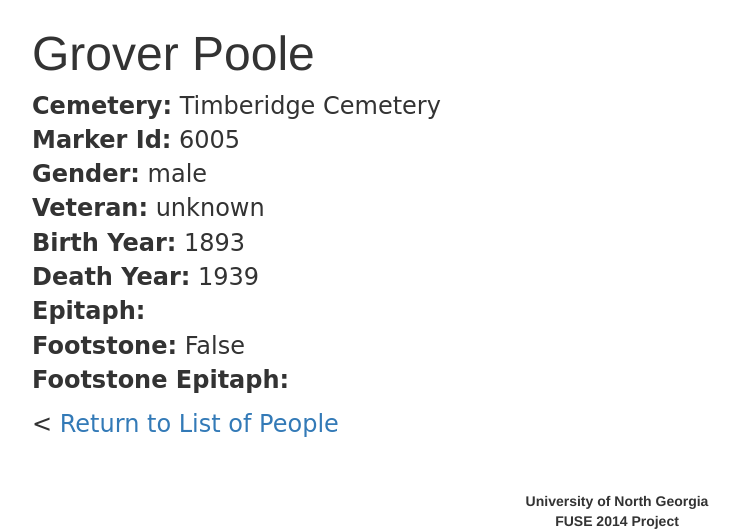
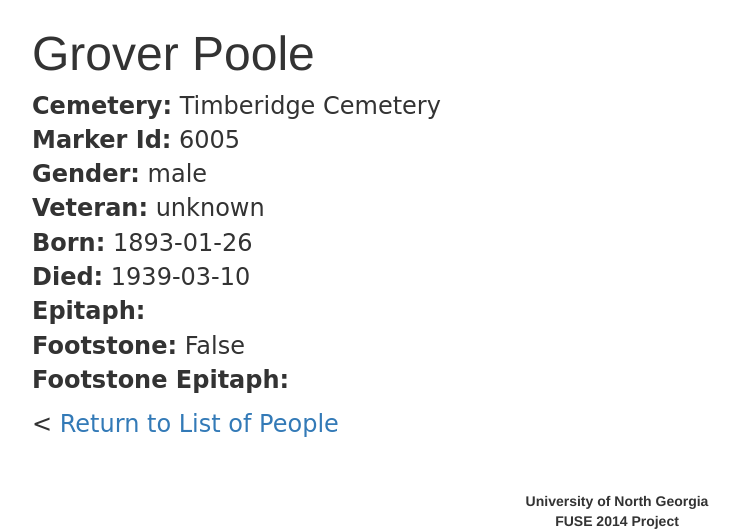
Before and after one commit to jzmiller1/fuse2014, a Django app: page /person/1/ in a window 1280 px wide. Shown: the part 52-583 px from the top of the page, without its empty margins (38-777 px from the left). Run offline with Django 3.2, Linux system fonts and the light colour scheme; the visitor is signed in with stand-in values (Sample User, id 1); data comes from the database, SQL or seed files in the repository; some libraries are stand-ins or nearby versions.

Commit message:
Altered views to include approximate date.
Changed the people_view and person_detail template to include approximate date instead of the birth and death year. Updated the model string method to include the approximate birth and death dates and updated the person model test to match the model string method.

```diff
--- a/cemeteries/models.py
+++ b/cemeteries/models.py
@@ -54,7 +54,7 @@ class Person(models.Model):
     footstoneI = models.TextField()
 
     def __str__(self):
-        return "FullName : {0}, {1}".format(self.full_name, self.markerid)
+        return "FullName : {0}, {1} Born: {2} Died: {3}".format(self.full_name, self.markerid, self.a_birth,self.a_death)
 
 
 class MarkerImage(models.Model):
--- a/cemeteries/templates/cemeteries/people_view.html
+++ b/cemeteries/templates/cemeteries/people_view.html
@@ -14,8 +14,8 @@
         <div class="collapse" id="{{ group|slugify }}">
           {% for person in data %}
             <a href="/person/{{ person.pk }}"><b> {{ person.full_name }}</b></a>
-            <p> Born: {{ person.b_year }} <br>
-              Died: {{ person.d_year }}<br></p>
+            <p> Born: {{ person.a_birth }} <br>
+              Died: {{ person.a_death }}<br></p>
             <p>Click <b>{{ person.full_name }}</b> to See More Details.</p>
           {% endfor %}
         </div>
--- a/cemeteries/templates/cemeteries/person_detail.html
+++ b/cemeteries/templates/cemeteries/person_detail.html
@@ -9,8 +9,8 @@
     <b>Marker Id:</b> {{ object.markerid.markerid }}<br>
     <b>Gender:</b> {{ object.gender }}<br>
     <b>Veteran:</b> {{ object.veteran }}<br>
-    <b>Birth Year:</b> {{ object.b_year }}<br>
-    <b>Death Year:</b> {{ object.d_year }}<br>
+    <b>Born:</b> {{ object.a_birth }}<br>
+    <b>Died:</b> {{ object.a_death }}<br>
     <b>Epitaph:</b> {{ object.epitaph }}<br>
     <b>Footstone:</b> {{ object.footstone }}<br>
     <b>Footstone Epitaph:</b> {{ object.footstoneI }}<br></p>
```
